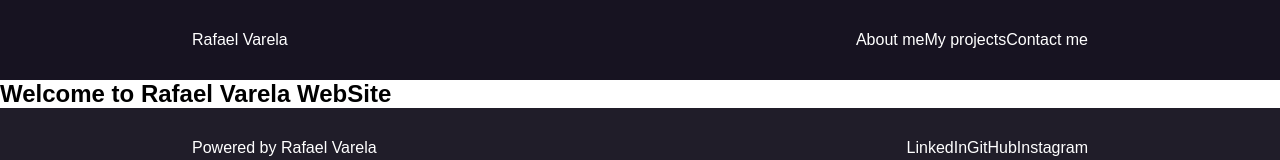
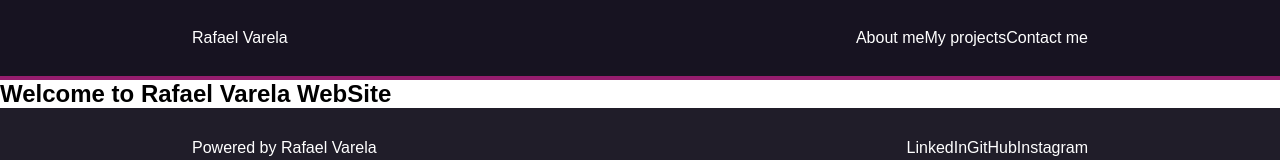
Before and after one commit to RafaelMoid/rafael-varela, a Next.js app: page / in a window 1280 px wide. Shown: the top 160 px of the page. Built offline with nearby package versions, Linux system fonts and the light colour scheme.

Commit message:
[FIX] Border bottom values

```diff
--- a/src/components/Header/index.jsx
+++ b/src/components/Header/index.jsx
@@ -3,13 +3,13 @@ import styled from 'styled-components';
 import { backgroundColor, terciaryColor } from "../UI/variables";
 
 const StyledHeader = styled.header `
-    background-color: ${backgroundColor};
+    background-color: ${backgroundColor} !important;
     display: flex;
     justify-content: space-between;
     padding: 0 15vw;
     height: 10vh;
     align-items: center;
-    border-bottom: 8px solid var ${terciaryColor};
+    border-bottom: 4px solid ${terciaryColor} !important;
 `;
 
 const StyledA = styled.a `
```
